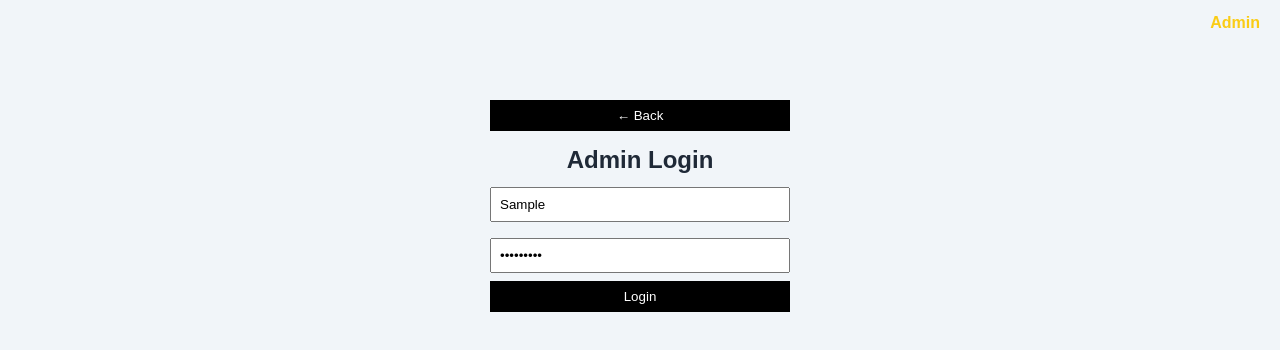
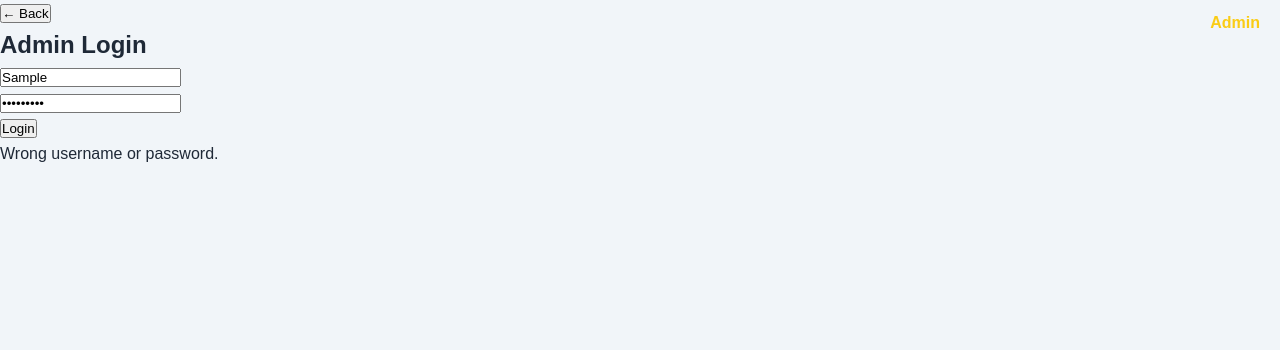
Before and after one commit to Shubham162m/Portfolio-sm, a React (Create React App) app in the folder portfolio-frontend/: page /admin in a window 1280 px wide. Both pictures are taken after typing "Sample", "Sample123" into the empty fields and a click on the button "Login". Shown: the top 350 px of the page. Built offline with nearby package versions, Linux system fonts and the light colour scheme.

Commit message:
Refactor ViewContacts component for better readability

```diff
--- a/portfolio-frontend/src/components/ViewContacts.js
+++ b/portfolio-frontend/src/components/ViewContacts.js
@@ -5,62 +5,169 @@ import "./ViewContacts.css";
 function ViewContacts() {
   const [isAdmin, setIsAdmin] = useState(false);
   const [contacts, setContacts] = useState([]);
-  const [login, setLogin] = useState({ username: "", password: "" });
+  const [login, setLogin] = useState({
+    username: "",
+    password: "",
+  });
+  const [loading, setLoading] = useState(false);
+  const [error, setError] = useState("");
 
   const navigate = useNavigate();
 
   const handleLogin = (e) => {
     e.preventDefault();
 
-    if (login.username === "shubham" && login.password === "Shubham@123") {
+    if (
+      login.username === "shubham" &&
+      login.password === "Shubham@123"
+    ) {
       setIsAdmin(true);
+      setError("");
     } else {
-      alert("Wrong username or password");
+      setError("Wrong username or password.");
     }
   };
 
   useEffect(() => {
-    if (isAdmin) {
-      fetch("http://localhost:5000/api/contacts")
-        .then((res) => res.json())
-        .then((data) => setContacts(data));
+    if (!isAdmin) {
+      return;
     }
+
+    const fetchContacts = async () => {
+      try {
+        setLoading(true);
+        setError("");
+
+        const response = await fetch(
+          "https://smgalaxy-backend.onrender.com/api/contact"
+        );
+
+        const data = await response.json();
+
+        if (!response.ok) {
+          throw new Error(
+            data.message || "Failed to fetch contacts."
+          );
+        }
+
+        setContacts(data.contacts || []);
+      } catch (error) {
+        console.error("Error fetching contacts:", error);
+        setError("Unable to load messages.");
+      } finally {
+        setLoading(false);
+      }
+    };
+
+    fetchContacts();
   }, [isAdmin]);
+
+  const handleLogout = () => {
+    setIsAdmin(false);
+
+    setLogin({
+      username: "",
+      password: "",
+    });
+
+    setContacts([]);
+  };
 
   if (!isAdmin) {
     return (
-      <div className="login-box">
-        <button className="back-btn" onClick={() => navigate("/")}>
+      <div>
+        <button onClick={() => navigate("/")}>
           ← Back
         </button>
 
         <h2>Admin Login</h2>
 
         <form onSubmit={handleLogin}>
-          <input type="text" placeholder="Username" onChange={(e) =>
-              setLogin({ ...login, username: e.target.value })
-            }/>
+          <div>
+            <input
+              type="text"
+              placeholder="Username"
+              value={login.username}
+              onChange={(e) =>
+                setLogin({
+                  ...login,
+                  username: e.target.value,
+                })
+              }
+              required
+            />
+          </div>
 
-          <input type="password" placeholder="Password"onChange={(e) =>
-              setLogin({ ...login, password: e.target.value })
-            }/>
-                <button type="submit">Login</button>
+          <div>
+            <input
+              type="password"
+              placeholder="Password"
+              value={login.password}
+              onChange={(e) =>
+                setLogin({
+                  ...login,
+                  password: e.target.value,
+                })
+              }
+              required
+            />
+          </div>
+
+          <button type="submit">
+            Login
+          </button>
         </form>
+
+        {error && <p>{error}</p>}
       </div>
     );
   }
 
   return (
-    <div className="admin-container">
-      <button className="back-btn" onClick={() => navigate("/")}> ← Back </button>
+    <div>
+      <button onClick={() => navigate("/")}>
+        ← Back
+      </button>
+
+      <button onClick={handleLogout}>
+        Logout
+      </button>
+
       <h2>Messages</h2>
-      {contacts.map((item) => (
-        <div key={item._id} className="card">
-          <p><b>Name:</b> {item.name}</p>
-          <p><b>Email:</b> {item.email}</p>
-          <p><b>Message:</b> {item.message}</p>
-        </div>
-      ))}
+
+      {loading && <p>Loading messages...</p>}
+
+      {error && <p>{error}</p>}
+
+      {!loading && !error && contacts.length === 0 && (
+        <p>No messages found.</p>
+      )}
+
+      {!loading &&
+        contacts.map((item) => (
+          <div key={item._id}>
+            <p>
+              <strong>Name:</strong> {item.name}
+            </p>
+
+            <p>
+              <strong>Email:</strong> {item.email}
+            </p>
+
+            <p>
+              <strong>Message:</strong> {item.message}
+            </p>
+
+            {item.createdAt && (
+              <p>
+                <strong>Date:</strong>{" "}
+                {new Date(item.createdAt).toLocaleString()}
+              </p>
+            )}
+
+            <hr />
+          </div>
+        ))}
     </div>
   );
 }
```
